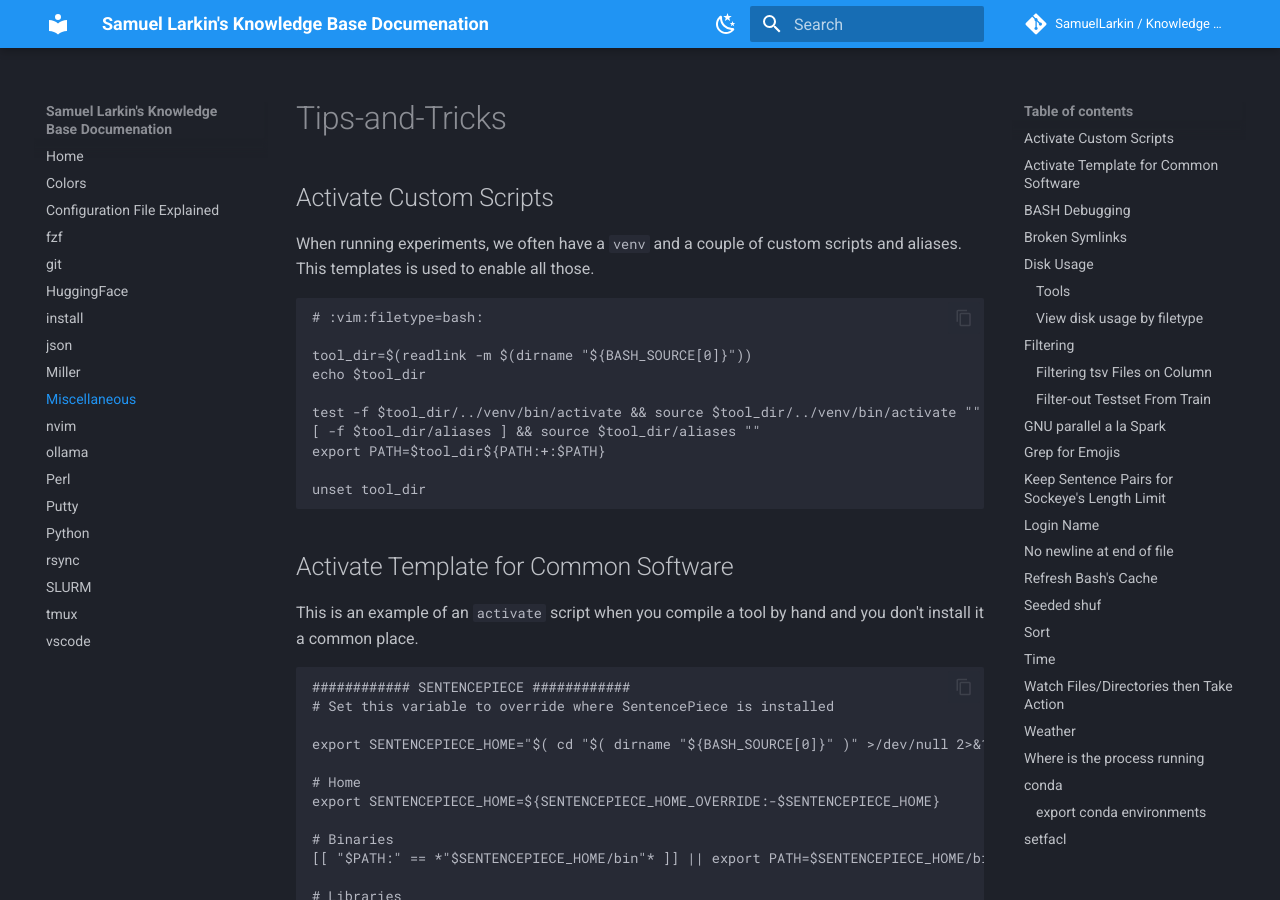
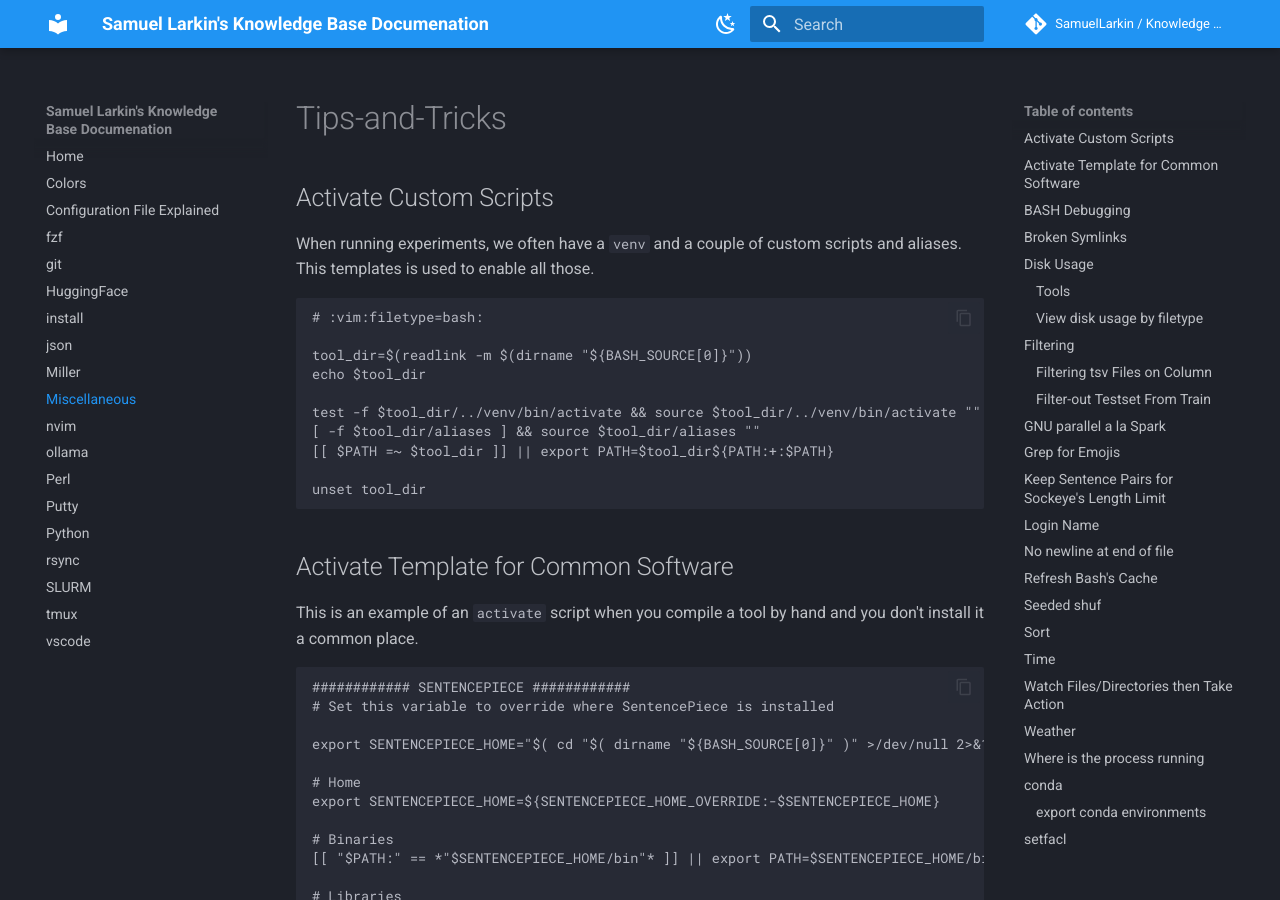
Before and after one commit to SamuelLarkin/kb, an MkDocs documentation site: the page built from docs/miscellaneous.md, in a window 1280 px wide and 900 px high. Built offline with MkDocs 1.6.1 and Material for MkDocs 9.7.7, drawn with Linux system fonts in a browser that asks for light colours; comment, search, counter and statistics services are not loaded; the version menu is left out.

Commit message:
docs(misc): add to PATH only if not already present

````diff
--- a/docs/miscellaneous.md
+++ b/docs/miscellaneous.md
@@ -13,7 +13,7 @@ echo $tool_dir
 
 test -f $tool_dir/../venv/bin/activate && source $tool_dir/../venv/bin/activate ""
 [ -f $tool_dir/aliases ] && source $tool_dir/aliases ""
-export PATH=$tool_dir${PATH:+:$PATH}
+[[ $PATH =~ $tool_dir ]] || export PATH=$tool_dir${PATH:+:$PATH}
 
 unset tool_dir
 ```
````
